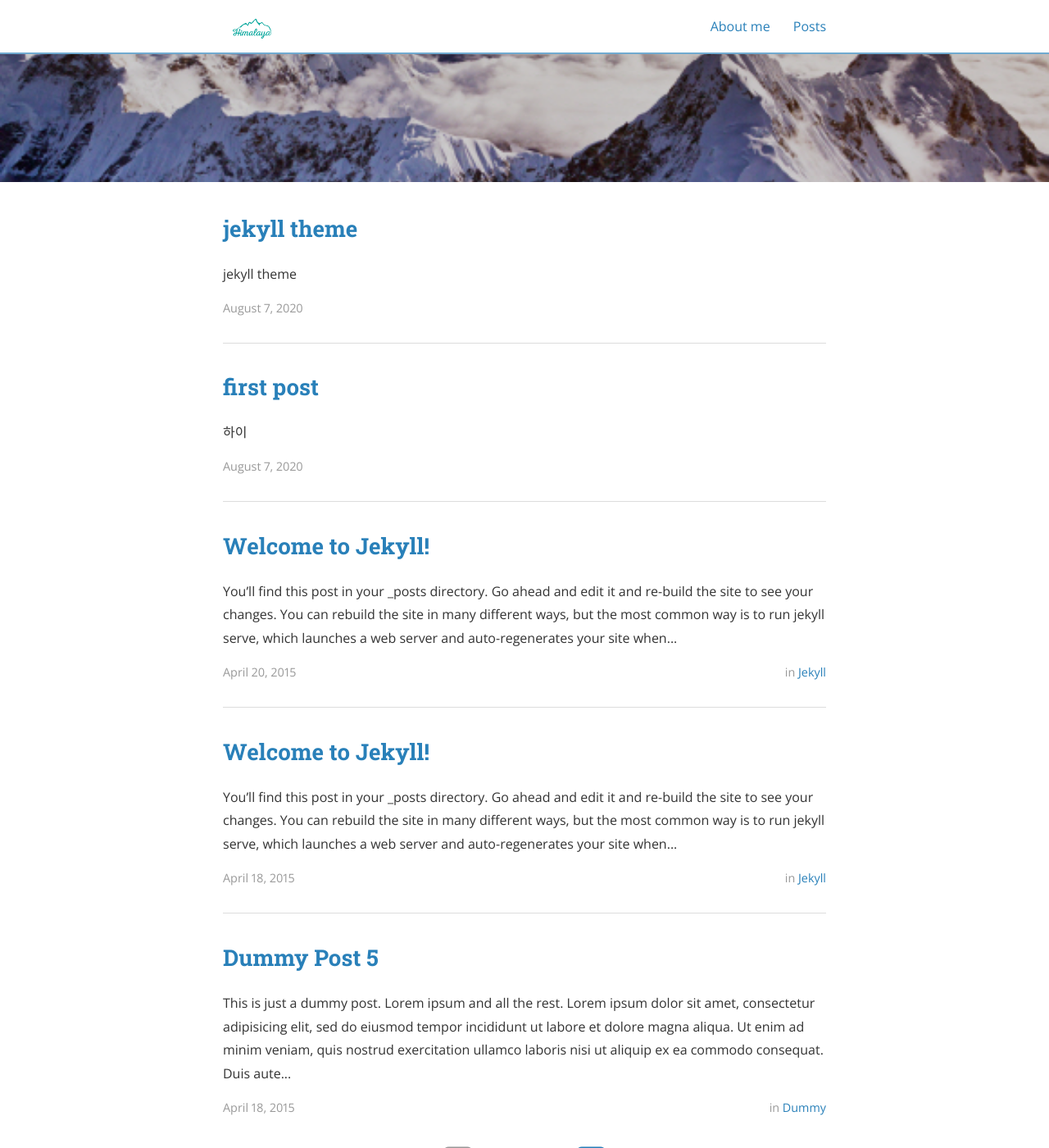
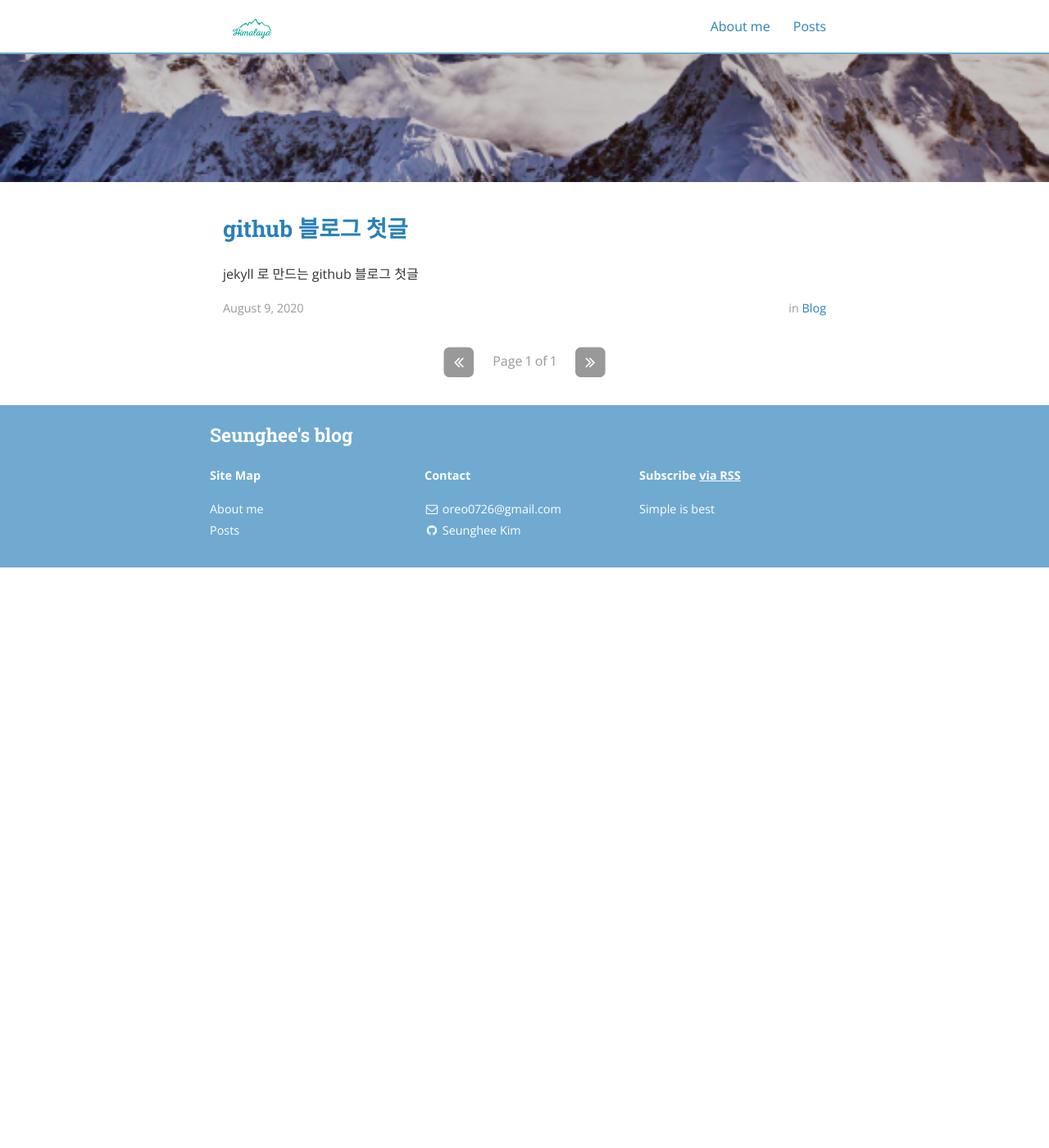
Before and after one commit to ajay8808/ajay8808.github.io, a Jekyll site: the page built from index.html, in a window 1280 px wide and 1400 px high, scrolled down 283 px. Shown: the whole window at 82% size. Built offline with Jekyll 4.4.1, drawn with Linux system fonts in a browser that asks for light colours; nearby versions of some CDN libraries; the list of posts is cut into pages by our own code; after the commit the page ends 975 px from its top, so only the background shows below that; some of the changed text lies outside the part shown.

Commit message:
new post

````diff
--- a/_config.yml
+++ b/_config.yml
@@ -9,8 +9,8 @@ exclude:
   - "/vendor/"
 
 # Site settings
-title: belif
-subtitle: "belif"
+title: Seunghee's blog
+subtitle: "patience"
 email: oreo0726@gmail.com
 name: Seunghee Kim
 description: >
@@ -32,9 +32,12 @@ highlightjs_theme: "monokai-sublime"
 # https://github.com/sverrirs/jekyll-paginate-v2/blob/master/README-GENERATOR.md#site-configuration
 pagination:
   enabled: true
-  per_page: 5
+  per_page: 4
   permalink: "/page/:num/"
   sort_reverse: true
+  trail:
+    before: 2
+    after: 2
 
 # Archive settings (see https://github.com/jekyll/jekyll-archives/)
 jekyll-archives:
--- a/_posts/2015-04-18-dummy.md
+++ /dev/null
@@ -1,16 +0,0 @@
----
-layout: post
-title:  "Dummy Post"
-date:   2015-04-18T14:25:52-05:00
-author: Ben Centra
-categories: Dummy
----
-
-This is just a dummy post. Lorem ipsum and all the rest.
-
-Lorem ipsum dolor sit amet, consectetur adipisicing elit, sed do eiusmod
-tempor incididunt ut labore et dolore magna aliqua. Ut enim ad minim veniam,
-quis nostrud exercitation ullamco laboris nisi ut aliquip ex ea commodo
-consequat. Duis aute irure dolor in reprehenderit in voluptate velit esse
-cillum dolore eu fugiat nulla pariatur. Excepteur sint occaecat cupidatat non
-proident, sunt in culpa qui officia deserunt mollit anim id est laborum.
--- a/_posts/2015-04-18-dummy5.md
+++ /dev/null
@@ -1,17 +0,0 @@
----
-layout: post
-title:  "Dummy Post 5"
-date:   2015-04-18T14:25:52-05:00
-author: Ben Centra
-categories: Dummy
-tags: lorem
----
-
-This is just a dummy post. Lorem ipsum and all the rest.
-
-Lorem ipsum dolor sit amet, consectetur adipisicing elit, sed do eiusmod
-tempor incididunt ut labore et dolore magna aliqua. Ut enim ad minim veniam,
-quis nostrud exercitation ullamco laboris nisi ut aliquip ex ea commodo
-consequat. Duis aute irure dolor in reprehenderit in voluptate velit esse
-cillum dolore eu fugiat nulla pariatur. Excepteur sint occaecat cupidatat non
-proident, sunt in culpa qui officia deserunt mollit anim id est laborum.
--- a/_posts/2015-04-18-welcome-to-jekyll.md
+++ /dev/null
@@ -1,74 +0,0 @@
----
-layout: post
-title:  "Welcome to Jekyll!"
-date:   2015-04-18T14:25:52-05:00
-author: Ben Centra
-categories: Jekyll
-tags:	jekyll welcome
-cover:  "/assets/instacode.png"
----
-
-You’ll find this post in your `_posts` directory. Go ahead and edit it and re-build the site to see your changes. You can rebuild the site in many different ways, but the most common way is to run `jekyll serve`, which launches a web server and auto-regenerates your site when a file is updated.
-
-## Adding New Posts
-
-To add new posts, simply add a file in the `_posts` directory that follows the convention `YYYY-MM-DD-name-of-post.ext` and includes the necessary front matter. Take a look at the source for this post to get an idea about how it works.
-
-### Tags and Categories
-
-If you list one or more categories or tags in the front matter of your post, they will be included with the post on the page as links. Clicking the link will bring you to an auto-generated archive page for the category or tag, created using the [jekyll-archive][jekyll-archive] gem.
-
-### Cover Images
-
-To add a cover image to your post, set the "cover" property in the front matter with the relative URL of the image (i.e. <code>cover: "/assets/cover_image.jpg"</code>).
-
-### Code Snippets
-
-You can use [highlight.js][highlight] to add syntax highlight code snippets:
-
-Use the [Liquid][liquid] `{% raw %}{% highlight <language> %}{% endraw %}` tag to add syntax highlighting to code snippets.
-
-For instance, this template...
-{% highlight html %}
-{% raw %}{% highlight javascript %}
-function demo(string, times) {
-  for (var i = 0; i < times; i++) {
-    console.log(string);
-  }
-}
-demo("hello, world!", 10);
-{% endhighlight %}{% endraw %}
-{% endhighlight %}
-
-...will come out looking like this:
-
-{% highlight javascript %}
-function demo(string, times) {
-  for (var i = 0; i < times; i++) {
-    console.log(string);
-  }
-}
-demo("hello, world!", 10);
-{% endhighlight %}
-
-Syntax highlighting is done using [highlight.js][highlight]. You can change the active theme in [head.html](https://github.com/bencentra/centrarium/blob/2dcd73d09e104c3798202b0e14c1db9fa6e77bc7/_includes/head.html#L15).
-
-### Images
-
-Lightbox has been enabled for images. To create the link that'll launch the lightbox, add <code>data-lightbox</code> and <code>data-title</code> attributes to an <code>&lt;a&gt;</code> tag around your <code>&lt;img&gt;</code> tag. The result is:
-
-<a href="//bencentra.com/assets/images/falcon9_large.jpg" data-lightbox="falcon9-large" data-title="Check out the Falcon 9 from SpaceX">
-  <img src="//bencentra.com/assets/images/falcon9_small.jpg" title="Check out the Falcon 9 from SpaceX">
-</a>
-
-For more information, check out the [Lightbox][lightbox] website.
-
-Check out the [Jekyll docs][jekyll] for more info on how to get the most out of Jekyll. File all bugs/feature requests at [Jekyll’s GitHub repo][jekyll-gh]. If you have questions, you can ask them on [Jekyll’s dedicated Help repository][jekyll-help].
-
-[jekyll]:      http://jekyllrb.com
-[jekyll-gh]:   https://github.com/jekyll/jekyll
-[jekyll-help]: https://github.com/jekyll/jekyll-help
-[highlight]:   https://highlightjs.org/
-[lightbox]:    http://lokeshdhakar.com/projects/lightbox2/
-[jekyll-archive]: https://github.com/jekyll/jekyll-archives
-[liquid]: https://github.com/Shopify/liquid/wiki/Liquid-for-Designers
--- a/_posts/2015-04-20-welcome-to-jekyll.markdown
+++ /dev/null
@@ -1,103 +0,0 @@
----
-layout: post
-title:  "Welcome to Jekyll!"
-date:   2015-04-20 08:43:59
-author: Ben Centra
-categories: Jekyll
-tags:	jekyll welcome
-cover:  "/assets/instacode.png"
----
-
-You’ll find this post in your `_posts` directory. Go ahead and edit it and re-build the site to see your changes. You can rebuild the site in many different ways, but the most common way is to run `jekyll serve`, which launches a web server and auto-regenerates your site when a file is updated.
-
-## Adding New Posts
-
-To add new posts, simply add a file in the `_posts` directory that follows the convention `YYYY-MM-DD-name-of-post.ext` and includes the necessary front matter. Take a look at the source for this post to get an idea about how it works.
-
-### Tags and Categories
-
-If you list one or more categories or tags in the front matter of your post, they will be included with the post on the page as links. Clicking the link will bring you to an auto-generated archive page for the category or tag, created using the [jekyll-archive][jekyll-archive] gem.
-
-### Cover Images
-
-To add a cover image to your post, set the "cover" property in the front matter with the relative URL of the image (i.e. <code>cover: "/assets/cover_image.jpg"</code>).
-
-### Code Snippets
-
-You can use [highlight.js][highlight] to add syntax highlight code snippets:
-
-Use the [Liquid][liquid] `{% raw %}{% highlight <language> %}{% endraw %}` tag to add syntax highlighting to code snippets.
-
-For instance, this template...
-{% highlight html %}
-{% raw %}{% highlight javascript %}
-function demo(string, times) {
-  for (var i = 0; i < times; i++) {
-    console.log(string);
-  }
-}
-demo("hello, world!", 10);
-{% endhighlight %}{% endraw %}
-{% endhighlight %}
-
-...will come out looking like this:
-
-{% highlight javascript %}
-function demo(string, times) {
-  for (var i = 0; i < times; i++) {
-    console.log(string);
-  }
-}
-demo("hello, world!", 10);
-{% endhighlight %}
-
-Syntax highlighting is done using [highlight.js][highlight]. You can change the active theme in [head.html](https://github.com/bencentra/centrarium/blob/2dcd73d09e104c3798202b0e14c1db9fa6e77bc7/_includes/head.html#L15).
-
-### Blockquotes
-
-> "Blockquotes will be indented, italicized, and given a subdued light gray font. These are good for side comments not directly related to your content, or long quotations from external sources." - Some Smart Guy
-
-### Images
-
-Lightbox has been enabled for images. To create the link that'll launch the lightbox, add <code>data-lightbox</code> and <code>data-title</code> attributes to an <code>&lt;a&gt;</code> tag around your <code>&lt;img&gt;</code> tag. The result is:
-
-<a href="//bencentra.com/assets/images/falcon9_large.jpg" data-lightbox="falcon9-large" data-title="Check out the Falcon 9 from SpaceX">
-  <img src="//bencentra.com/assets/images/falcon9_small.jpg" title="Check out the Falcon 9 from SpaceX">
-</a>
-
-For more information, check out the [Lightbox][lightbox] website.
-
-### Tooltips
-
-With Tippy.js, you can add tooltips to your text with a little bit of HTML and JavaScript. First, create the tooltip trigger: `<span class="tooltip" id="someId">trigger</span>`. Then in a `<script>` tag at the bottom of your page, add some code to initialize the tooltip when the document is ready: `window.tooltips.push(['#someId', { content: "Content" }])`
-
-See the [Tippy.js docs](https://atomiks.github.io/tippyjs/) for additional configuration that you can provide for your tooltips.
-
-You can also use a Liquid `include` to import tooltip text or HTML from an external file:
-
-```
-window.tooltips.push(['#someOtherId', { content: "{% raw %}{% include tooltips/example.html %}{% endraw %}" }])
-```
-
-To modify the styles for tooltip triggers, find the `.tooltip` class in `_layout.scss`.
-
-Here's an <span class="tooltip" id="someId">example tooltip</span>, and <span class="tooltip" id="someOtherId">here's another</span>.
-
-<br/>
-{% include page_divider.html %}
-
-Check out the [Jekyll docs][jekyll] for more info on how to get the most out of Jekyll. File all bugs/feature requests at [Jekyll’s GitHub repo][jekyll-gh]. If you have questions, you can ask them on [Jekyll’s dedicated Help repository][jekyll-help].
-
-[jekyll]:      http://jekyllrb.com
-[jekyll-gh]:   https://github.com/jekyll/jekyll
-[jekyll-help]: https://github.com/jekyll/jekyll-help
-[highlight]:   https://highlightjs.org/
-[lightbox]:    http://lokeshdhakar.com/projects/lightbox2/
-[jekyll-archive]: https://github.com/jekyll/jekyll-archives
-[liquid]: https://github.com/Shopify/liquid/wiki/Liquid-for-Designers
-
-<script>
-window.tooltips = window.tooltips || []
-window.tooltips.push(['#someId', { content: "This is the text of the tooltip!" }])
-window.tooltips.push(['#someOtherId', { content: "{% include tooltips/example.html %}", placement: "right" }])
-</script>
--- a/_posts/2020-08-07-first-post.md
+++ /dev/null
@@ -1,5 +0,0 @@
----
-title: first post
----
-
-하이
--- a/_posts/2020-08-07-jekyll-theme.md
+++ /dev/null
@@ -1,5 +0,0 @@
----
-title: jekyll theme
----
-
-jekyll theme
--- /dev/null
+++ b/_posts/2020-08-08-github-blog.md
@@ -0,0 +1,13 @@
+---
+layout: post
+comments: true
+date: 2020-08-09
+title: "github 블로그 첫글"
+description: "지킬에카테고리 설정하기"
+subject: blog
+author: Seunghee Kim
+categories: [ blog ]
+tags: [ blog ]
+---
+
+jekyll 로 만드는 github 블로그 첫글
````
Also changed, not shown: _posts/2015-04-18-dummy2.md (deleted, +0 -16 lines), _posts/2015-04-18-dummy3.md (deleted, +0 -16 lines), _posts/2015-04-18-dummy4.md (deleted, +0 -17 lines), 2 other files.
